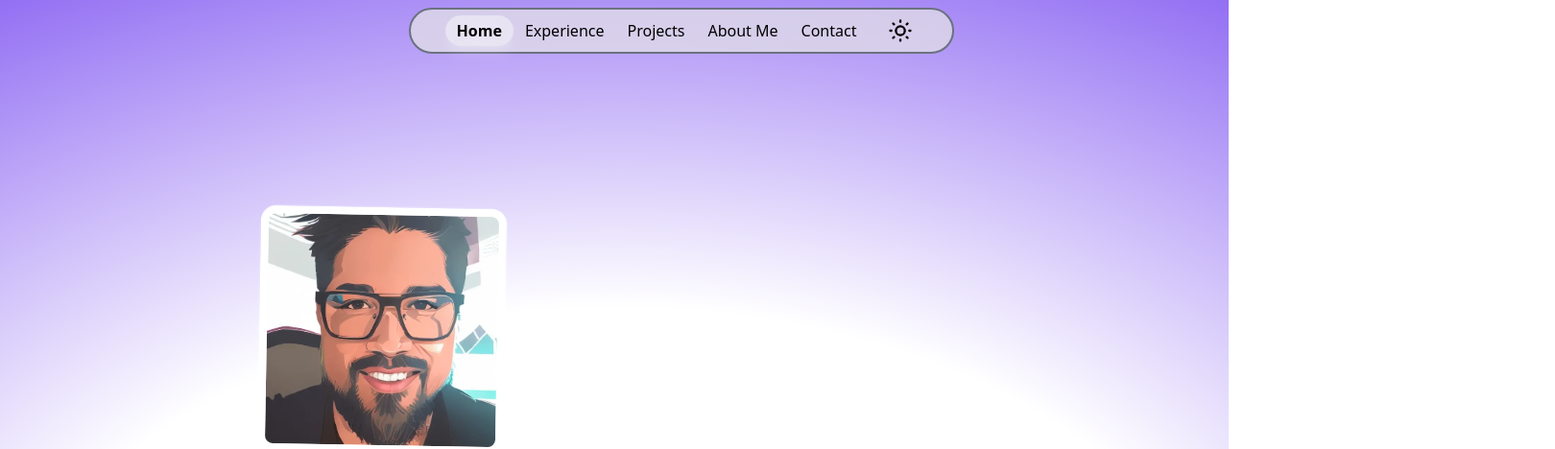
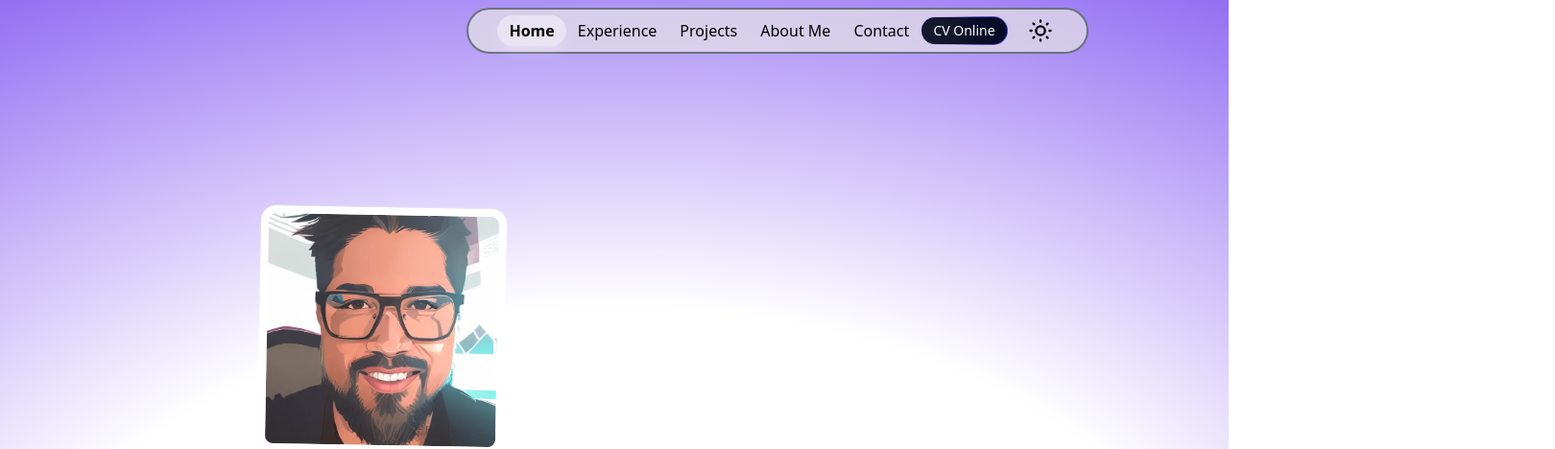
Before and after one commit to CharlyGon/Portfolio-Web, an Astro site: page / in a window 1280 px wide. Shown: the top 468 px of the page at 96% size, 1620 px wide, since content can reach past the window. Built offline with nearby package versions, Linux system fonts and the light colour scheme; Astro itself is replaced by a stand-in of ours.

Commit message:
fix: button CV Online

```diff
--- a/src/components/Header.astro
+++ b/src/components/Header.astro
@@ -1,4 +1,5 @@
 ---
+import Badge from "./Badge.astro";
 import ThemeToggle from "./ThemeToggle.astro";
 
 const navItems = [
@@ -27,11 +28,16 @@ const navItems = [
         label: "contact",
         url: "/#contact",
     },
+    {
+        title: "CV Online",
+        label: "CV",
+        url: "https://cv-gonzalo-fernandez.netlify.app/",
+    },
 ];
 ---
 
 <header
-    class="h-14 w-full xl:w-[1420px] flex justify-center items-center mx-auto pt-2 sticky top-0 w-full z-10"
+    class="h-14 w-full xl:w-[1620px] flex justify-center items-center mx-auto pt-2 sticky top-0 w-full z-10"
 >
     <nav
         class={`
@@ -42,15 +48,34 @@ const navItems = [
     `}
     >
         {
-            navItems.map((link) => (
+            navItems.map((link) =>
+                link.title === "CV Online" ? (
+                    <Badge>
                         <a
-                    class="hover:bg-white/10 p-1 rounded-full px-2 sm:px-3 transition ease-in text-sm sm:text-base capitalize"
+                            class={`
+                        ${link.title === "CV Online" ? "selected-link" : ""}
+                    `}
                             aria-label={link.label}
                             href={link.url}
+                            target={link.title === "CV Online" ? "_blank" : ""}
                         >
                             {link.title}
                         </a>
-            ))
+                    </Badge>
+                ) : (
+                    <a
+                        class={`
+                    hover:bg-white/10 p-1 rounded-full px-2 sm:px-3 transition ease-in text-sm sm:text-base capitalize
+                    ${link.title === "CV Online" ? "selected-link" : ""}
+                `}
+                        aria-label={link.label}
+                        href={link.url}
+                        target={link.title === "CV Online" ? "_blank" : ""}
+                    >
+                        {link.title}
+                    </a>
+                ),
+            )
         }
         <ThemeToggle />
     </nav>
@@ -105,6 +130,7 @@ const navItems = [
         animation-timeline: scroll();
         animation-range: 0 100px;
     }
+
     @keyframes nav-shadown {
         to {
             @apply shadow-lg ring-1 backdrop-blur bg-gray-100/20 dark:bg-gray-600/50 ring-white/10;
--- a/src/components/ThemeToggle.astro
+++ b/src/components/ThemeToggle.astro
@@ -11,7 +11,7 @@ const THEMES = ["Light", "Dark"];
         class="appearance-none border-none flex hover:scale-125 transition"
     >
         <SunIcon id="light" class="theme-toggle-icon size-7 transition-all" />
-        <MoonIcon id="dark" class="theme-toggle-icon size-7 transition-all" />
+        <MoonIcon id="dark" class="theme-toggle-icon size-6 transition-all" />
     </button>
 </div>
 
```
Also changed, not shown: public/favicon.svg (deleted). Lines whose indentation alone changed are shown as unchanged.
